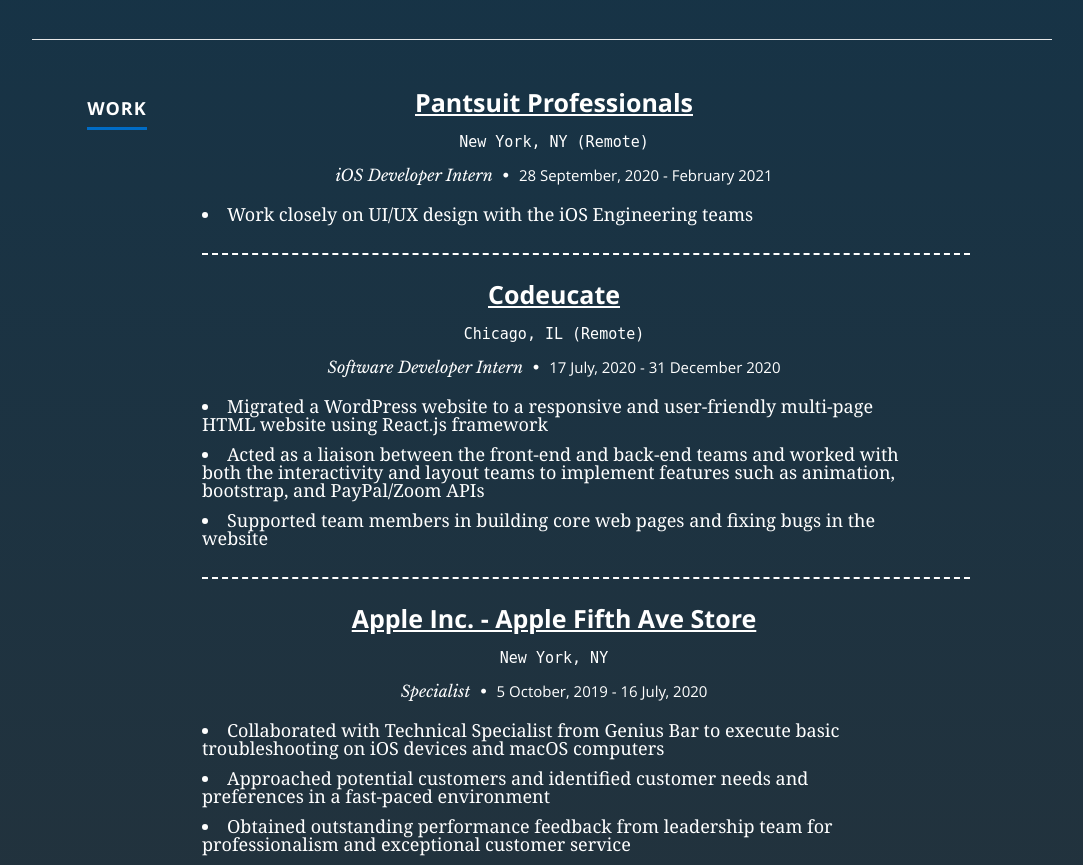
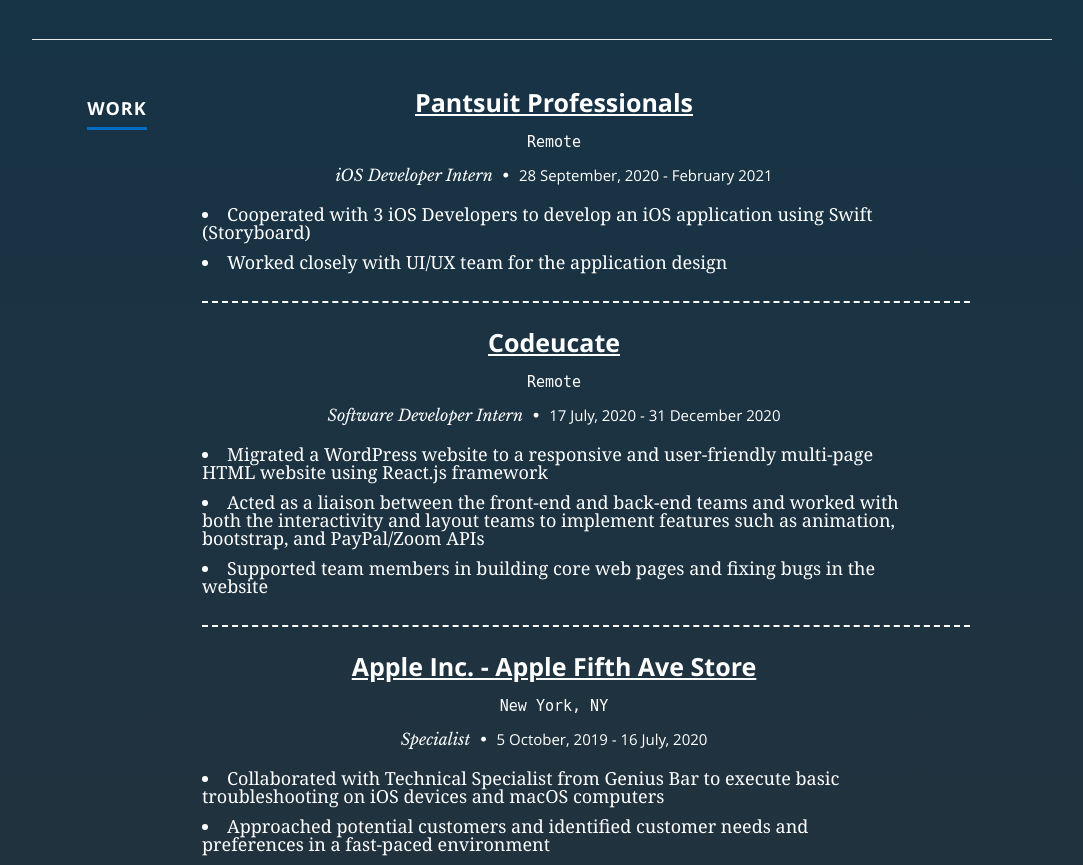
Before and after one commit to MyatThuKo/Portfolio-Website, a React (Create React App) app: page / in a window 1280 px wide. Shown: the part 4320-5185 px from the top of the page, without its empty margins (98-1181 px from the left). Built offline with nearby package versions, Linux system fonts and the light colour scheme.

Commit message:
Updated resume

```diff
--- a/src/components/resume/resume.js
+++ b/src/components/resume/resume.js
@@ -101,10 +101,11 @@
                     <div className="row item">
                         <div className="eleven rows">
                             <h3><u>Pantsuit Professionals</u></h3>
-                            <h5 className="location"> New York, NY (Remote) </h5>
+                            <h5 className="location"> Remote </h5>
                             <p className="info"> iOS Developer Intern <span>•</span> <em className="date">28 September, 2020 - February 2021</em></p>
                             <p className="description">
-                                <li> Work closely on UI/UX design with the iOS Engineering teams </li>
+                                <li> Cooperated with 3 iOS Developers to develop an iOS application using Swift (Storyboard) </li>
+                                <li> Worked closely with UI/UX team for the application design </li>
                             </p>
                         </div>
                         <hr />
@@ -112,7 +113,7 @@
                     <div className="row item">
                         <div className="eleven rows">
                             <h3><u><a href="https://wecodeucate.org/" target="_blank">Codeucate</a></u></h3>
-                            <h5 className="location"> Chicago, IL (Remote) </h5>
+                            <h5 className="location"> Remote </h5>
                             <p className="info">Software Developer Intern <span>•</span> <em className="date">17 July, 2020 - 31 December 2020</em></p>
                             <p className="description">
                                 <li> Migrated a WordPress website to a responsive and user-friendly multi-page HTML website using React.js framework </li>
```
